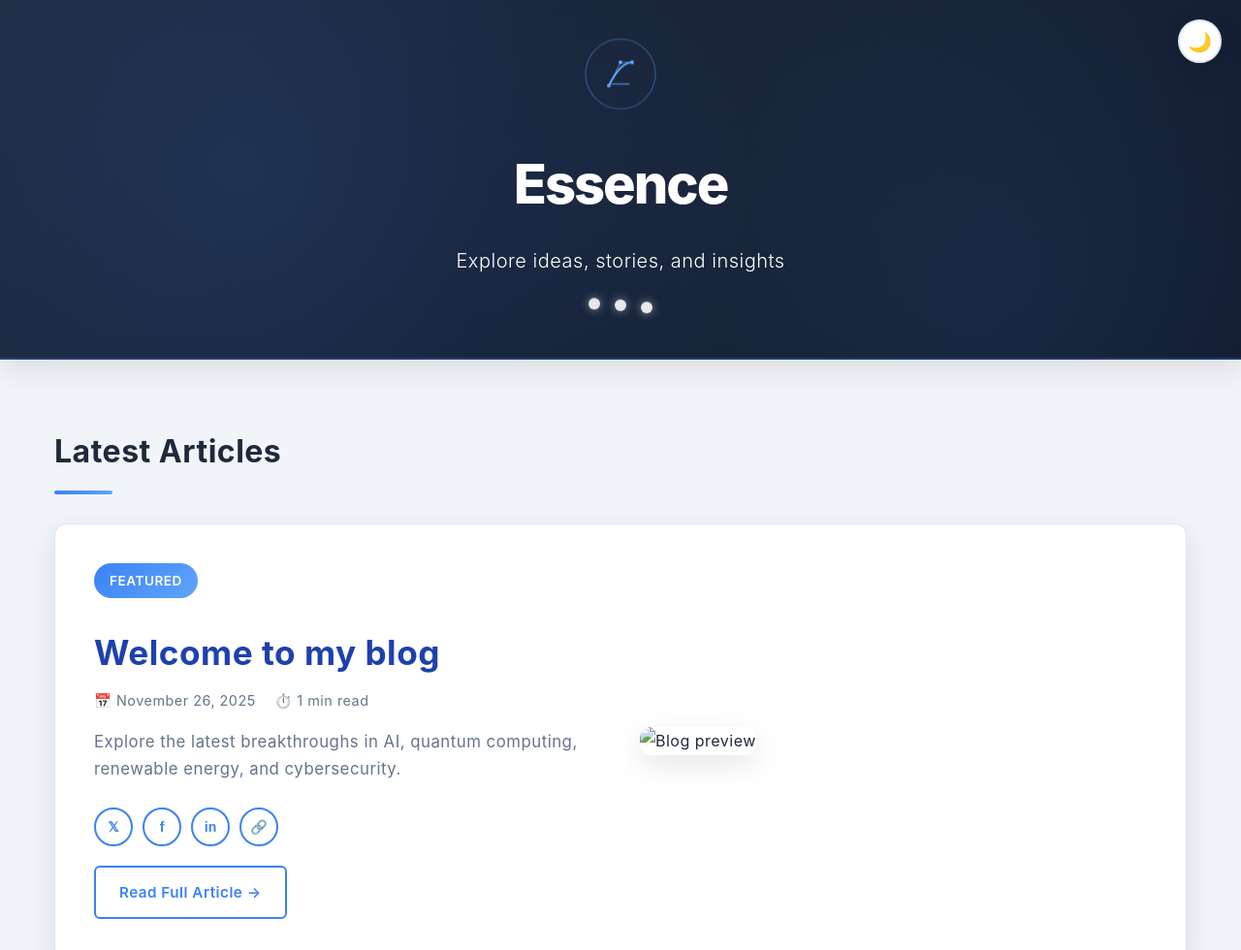
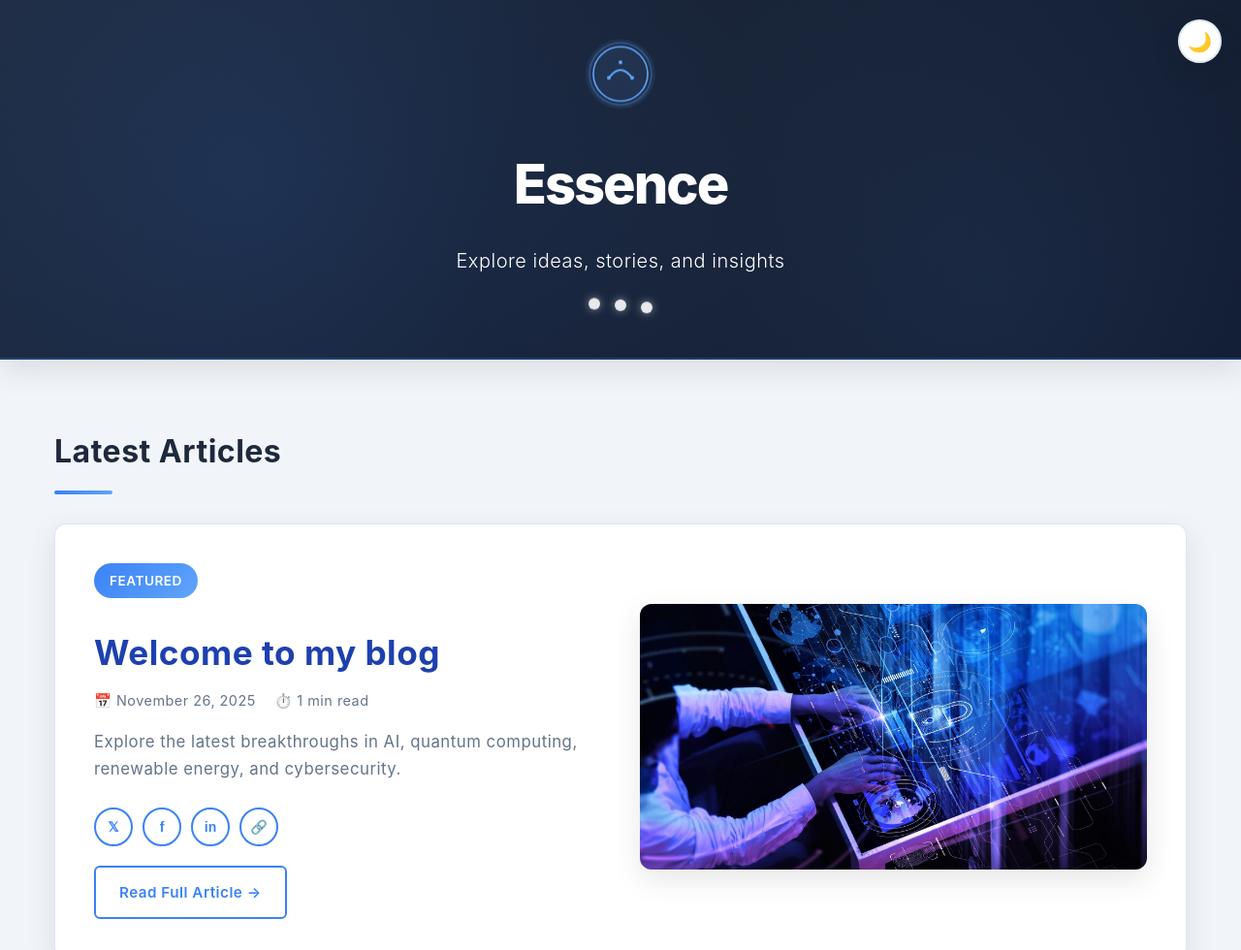
Before and after one commit to godswillefe24-beep/my-blog, a website: page index.html in a window 1280 px wide. Shown: the top 980 px of the page at 97% size. Drawn offline with Linux system fonts and the light colour scheme; no server answers.

Commit message:
Update header logo to match favicon design

```diff
--- a/index.html
+++ b/index.html
@@ -33,64 +33,18 @@
           viewBox="0 0 100 100"
           xmlns="http://www.w3.org/2000/svg"
         >
-          <!-- Background circle -->
-          <circle
-            cx="50"
-            cy="50"
-            r="45"
-            fill="none"
-            stroke="currentColor"
-            stroke-width="2"
-            opacity="0.3"
-          />
+          <!-- Background circles -->
+          <circle cx="50" cy="50" r="45" fill="currentColor" opacity="0.1" />
+          <circle cx="50" cy="50" r="40" fill="none" stroke="currentColor" stroke-width="2" opacity="0.3" />
+          <circle cx="50" cy="50" r="35" fill="none" stroke="currentColor" stroke-width="2" />
 
-          <!-- Tech/Blog icon - stylized pen and circuit board hybrid -->
-          <g transform="translate(50, 50)">
-            <!-- Pen stroke -->
-            <path
-              d="M -15 15 Q 0 -15 15 -15"
-              stroke="currentColor"
-              stroke-width="2.5"
-              fill="none"
-              stroke-linecap="round"
-            />
+          <!-- Arc path -->
+          <path d="M 35 55 Q 50 35 65 55" stroke="currentColor" stroke-width="2.5" fill="none" stroke-linecap="round" />
 
-            <!-- Circuit nodes -->
-            <circle cx="-15" cy="15" r="2.5" fill="currentColor" />
-            <circle cx="0" cy="-15" r="2.5" fill="currentColor" />
-            <circle cx="15" cy="-15" r="2.5" fill="currentColor" />
-
-            <!-- Connection lines -->
-            <line
-              x1="-15"
-              y1="15"
-              x2="0"
-              y2="-15"
-              stroke="currentColor"
-              stroke-width="1.5"
-              opacity="0.6"
-            />
-            <line
-              x1="0"
-              y1="-15"
-              x2="15"
-              y2="-15"
-              stroke="currentColor"
-              stroke-width="1.5"
-              opacity="0.6"
-            />
-
-            <!-- Bottom accent -->
-            <rect
-              x="-12"
-              y="12"
-              width="24"
-              height="2"
-              rx="1"
-              fill="currentColor"
-              opacity="0.6"
-            />
-          </g>
+          <!-- Node circles -->
+          <circle cx="35" cy="55" r="2.5" fill="currentColor" />
+          <circle cx="50" cy="35" r="2.5" fill="currentColor" />
+          <circle cx="65" cy="55" r="2.5" fill="currentColor" />
         </svg>
         <h1 class="main-title">Essence</h1>
         <p class="tagline">Explore ideas, stories, and insights</p>
@@ -147,7 +101,11 @@
             <a href="posts/post2.html" class="read-more">Read Full Article →</a>
           </div>
           <div class="featured-visual">
-            <img src="phone.jpg" alt="Blog preview" class="featured-image" />
+            <img
+              src="cyber-security.jpg"
+              alt="Blog preview"
+              class="featured-image"
+            />
           </div>
         </article>
 
```
Also changed, not shown: cyber-security.jpg (added).
